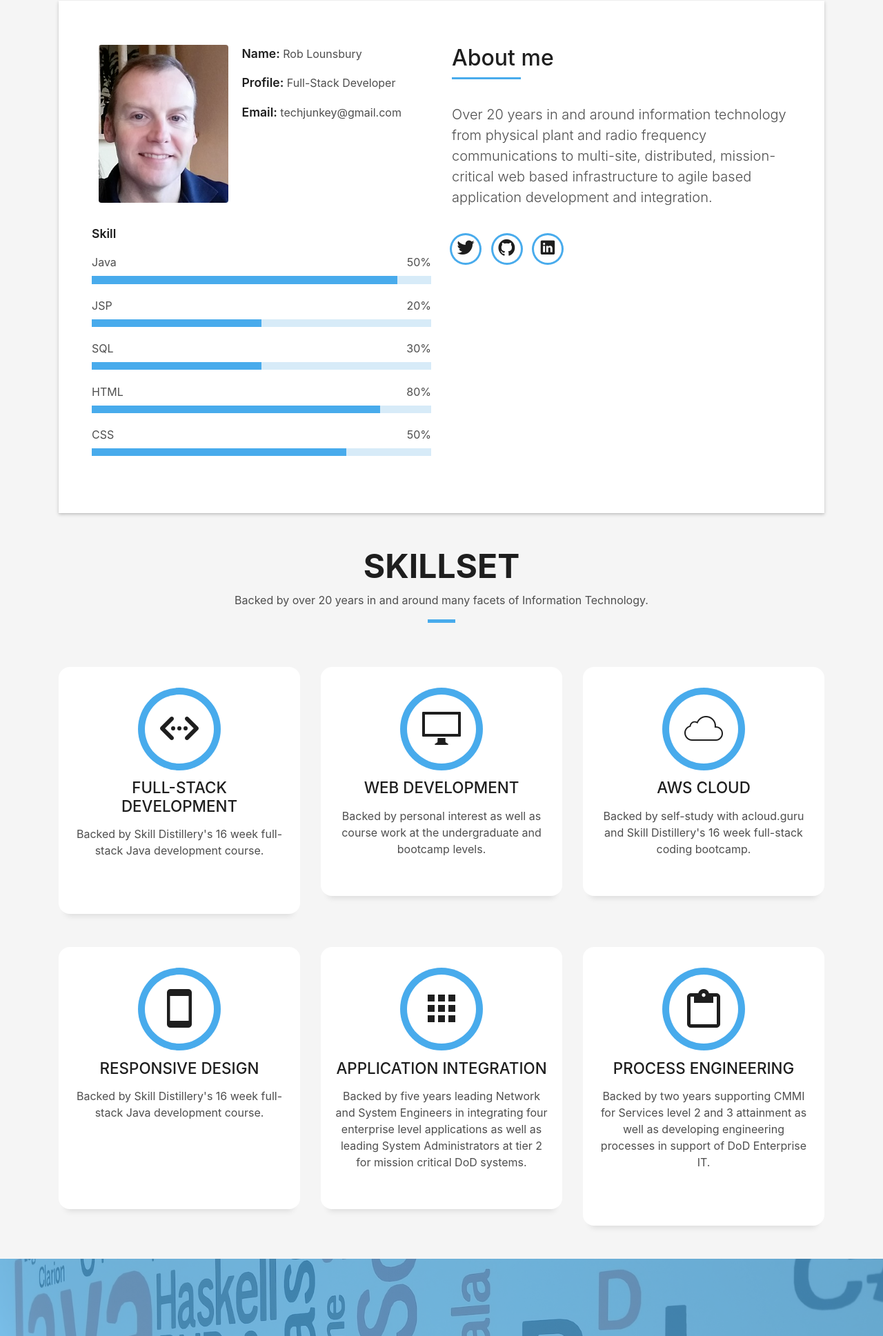
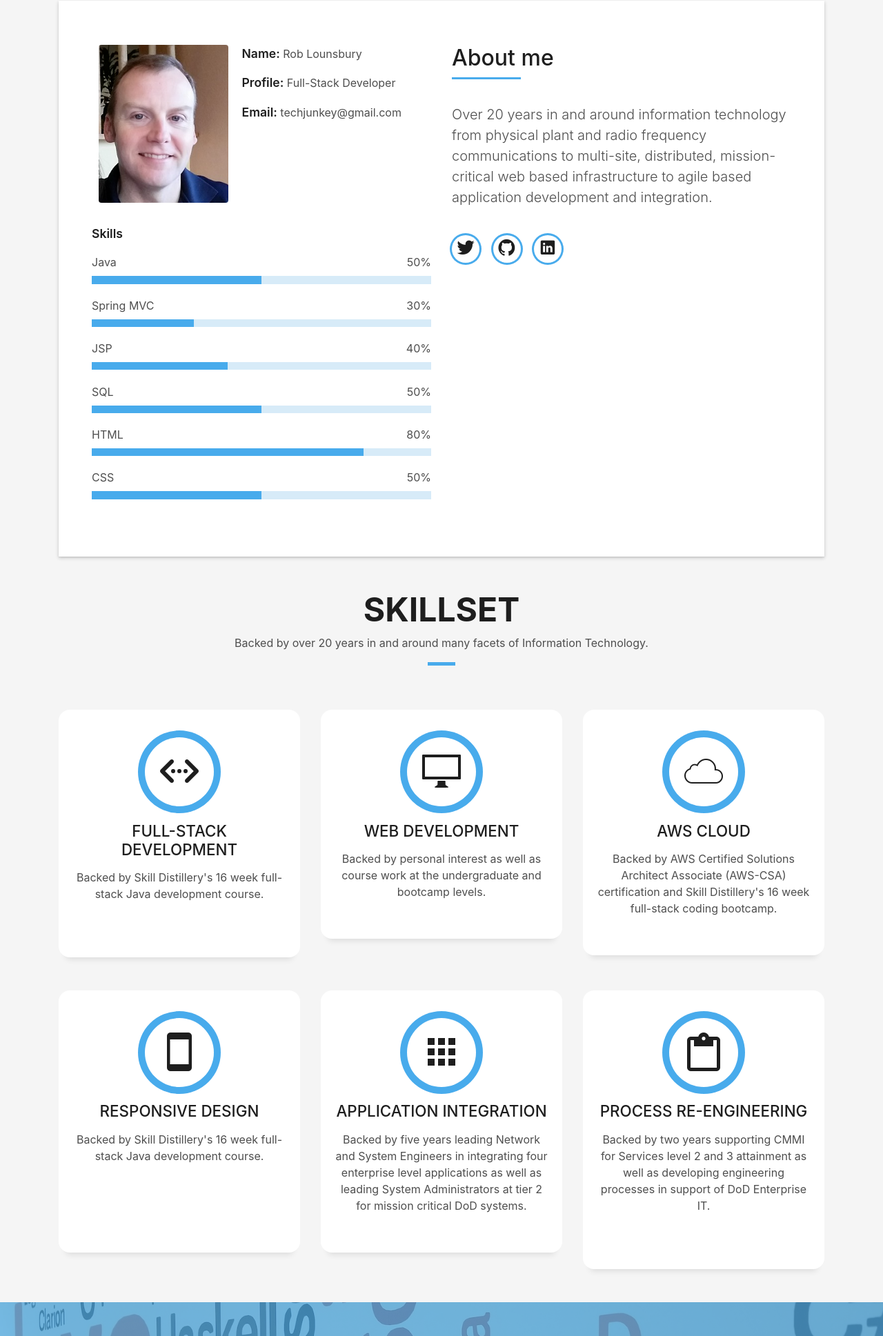
Before and after one commit to robrides/PersonalSite, a plain HTML site: page html/index.html in a window 1280 px wide. Shown: the part 863-2800 px from the top of the page at 69% size. Drawn offline with Linux system fonts and the light colour scheme; files whose address does not match are found by name.

Commit message:
Tweaked site. Intro image, skills, skillset

```diff
--- a/html/css/style.css
+++ b/html/css/style.css
@@ -607,7 +607,7 @@ a:hover {
 }
 
 .intro .intro-content {
-  text-align: center;
+  text-align: right;
   position: absolute;
 }
 
--- a/html/index.html
+++ b/html/index.html
@@ -109,30 +109,35 @@
                   </div>
                 </div>
                 <div class="skill-mf">
-                  <p class="title-s">Skill</p>
+                  <p class="title-s">Skills</p>
                   <span>Java</span> <span class="pull-right">50%</span>
-                  <div class="progress">
-                    <div class="progress-bar" role="progressbar" style="width: 90%" aria-valuenow="90" aria-valuemin="0"
-                      aria-valuemax="100"></div>
-                  </div>
-                  <span>JSP</span> <span class="pull-right">20%</span>
                   <div class="progress">
                     <div class="progress-bar" role="progressbar" style="width: 50%" aria-valuenow="50" aria-valuemin="0"
                       aria-valuemax="100"></div>
                   </div>
-                  <span>SQL</span> <span class="pull-right">30%</span>
+                  <span>Spring MVC</span> <span class="pull-right">30%</span>
+                  <div class="progress">
+                    <div class="progress-bar" role="progressbar" style="width: 30%" aria-valuenow="30" aria-valuemin="0"
+                      aria-valuemax="100"></div>
+                  </div>
+                  <span>JSP</span> <span class="pull-right">40%</span>
+                  <div class="progress">
+                    <div class="progress-bar" role="progressbar" style="width: 40%" aria-valuenow="40" aria-valuemin="0"
+                      aria-valuemax="100"></div>
+                  </div>
+                  <span>SQL</span> <span class="pull-right">50%</span>
                   <div class="progress">
                     <div class="progress-bar" role="progressbar" style="width: 50%" aria-valuenow="50" aria-valuemin="0"
                       aria-valuemax="100"></div>
                   </div>
                   <span>HTML</span> <span class="pull-right">80%</span>
                   <div class="progress">
-                    <div class="progress-bar" role="progressbar" style="width: 85%;" aria-valuenow="85" aria-valuemin="0"
+                    <div class="progress-bar" role="progressbar" style="width: 80%;" aria-valuenow="80" aria-valuemin="0"
                       aria-valuemax="100"></div>
                   </div>
                   <span>CSS</span> <span class="pull-right">50%</span>
                   <div class="progress">
-                    <div class="progress-bar" role="progressbar" style="width: 75%" aria-valuenow="75" aria-valuemin="0"
+                    <div class="progress-bar" role="progressbar" style="width: 50%" aria-valuenow="50" aria-valuemin="0"
                       aria-valuemax="100"></div>
                   </div>
                 </div>
@@ -219,7 +224,7 @@
             <div class="service-content">
               <h2 class="s-title">AWS Cloud</h2>
               <p class="s-description text-center">
-                Backed by self-study with acloud.guru and Skill Distillery's 16 week full-stack coding bootcamp.
+                Backed by AWS Certified Solutions Architect Associate (AWS-CSA) certification and Skill Distillery's 16 week full-stack coding bootcamp.
               </p>
             </div>
           </div>
@@ -256,7 +261,7 @@
               <span class="ico-circle"><i class="ion-android-clipboard"></i></span>
             </div>
             <div class="service-content">
-              <h2 class="s-title">Process Engineering</h2>
+              <h2 class="s-title">Process Re-Engineering</h2>
               <p class="s-description text-center">
                 Backed by two years supporting CMMI for Services level 2 and 3 attainment as well as developing engineering processes in support of DoD Enterprise IT.<br><br>
               </p>
@@ -272,7 +277,7 @@
     <div class="overlay-mf"></div>
     <div class="container">
       <div class="row">
-        <div class="col-sm-3 col-lg-3">
+<!--        <div class="col-sm-3 col-lg-3">
           <div class="counter-box">
             <div class="counter-ico">
               <span class="ico-circle"><i class="ion-checkmark-round"></i></span>
@@ -282,7 +287,7 @@
               <span class="counter-text">WORKS COMPLETED</span>
             </div>
           </div>
-        </div>
+        </div> -->
         <div class="col-sm-3 col-lg-3">
           <div class="counter-box pt-4 pt-md-0">
             <div class="counter-ico">
@@ -290,7 +295,7 @@
             </div>
             <div class="counter-num">
               <p class="counter">20</p>
-              <span class="counter-text">YEARS OF EXPERIENCE</span>
+              <span class="counter-text">+ YEARS OF EXPERIENCE</span>
             </div>
           </div>
         </div>
@@ -313,6 +318,17 @@
             <div class="counter-num">
               <p class="counter">7</p>
               <span class="counter-text">CERTIFICATIONS</span>
+            </div>
+          </div>
+        </div>
+        <div class="col-sm-3 col-lg-3">
+          <div class="counter-box pt-4 pt-md-0">
+            <div class="counter-ico">
+              <span class="ico-circle"><i class="ion-university"></i></span>
+            </div>
+            <div class="counter-num">
+              <p class="counter">4</p>
+              <span class="counter-text">Degrees</span>
             </div>
           </div>
         </div>
@@ -536,11 +552,11 @@
             <p class="subtitle-a">
 
             </p>
-            <!-- <div class="line-mf"></div>
+           <div class="line-mf"></div>
           </div>
         </div>
       </div>
-      <div class="row">
+      <!-- <div class="row">
         <div class="col-md-4">
           <div class="card card-blog">
             <div class="card-img">
@@ -635,7 +651,7 @@
           </div>
         </div>
       </div>
-    </div>
+    </div> -->
   </section>
   <!--/ Section Blog End /-->
 
```
Also changed, not shown: html/img/intro-bg.jpg.
